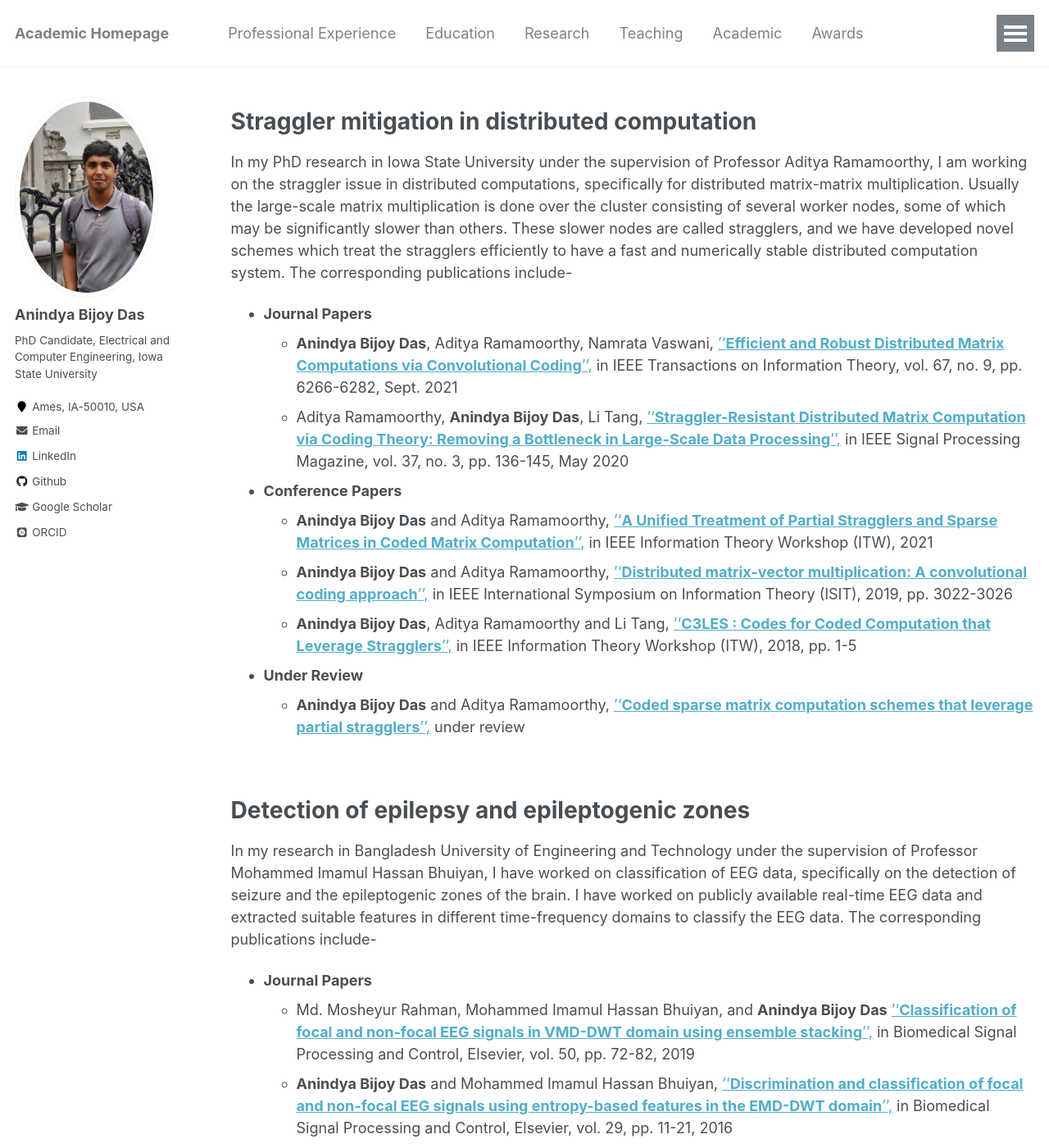
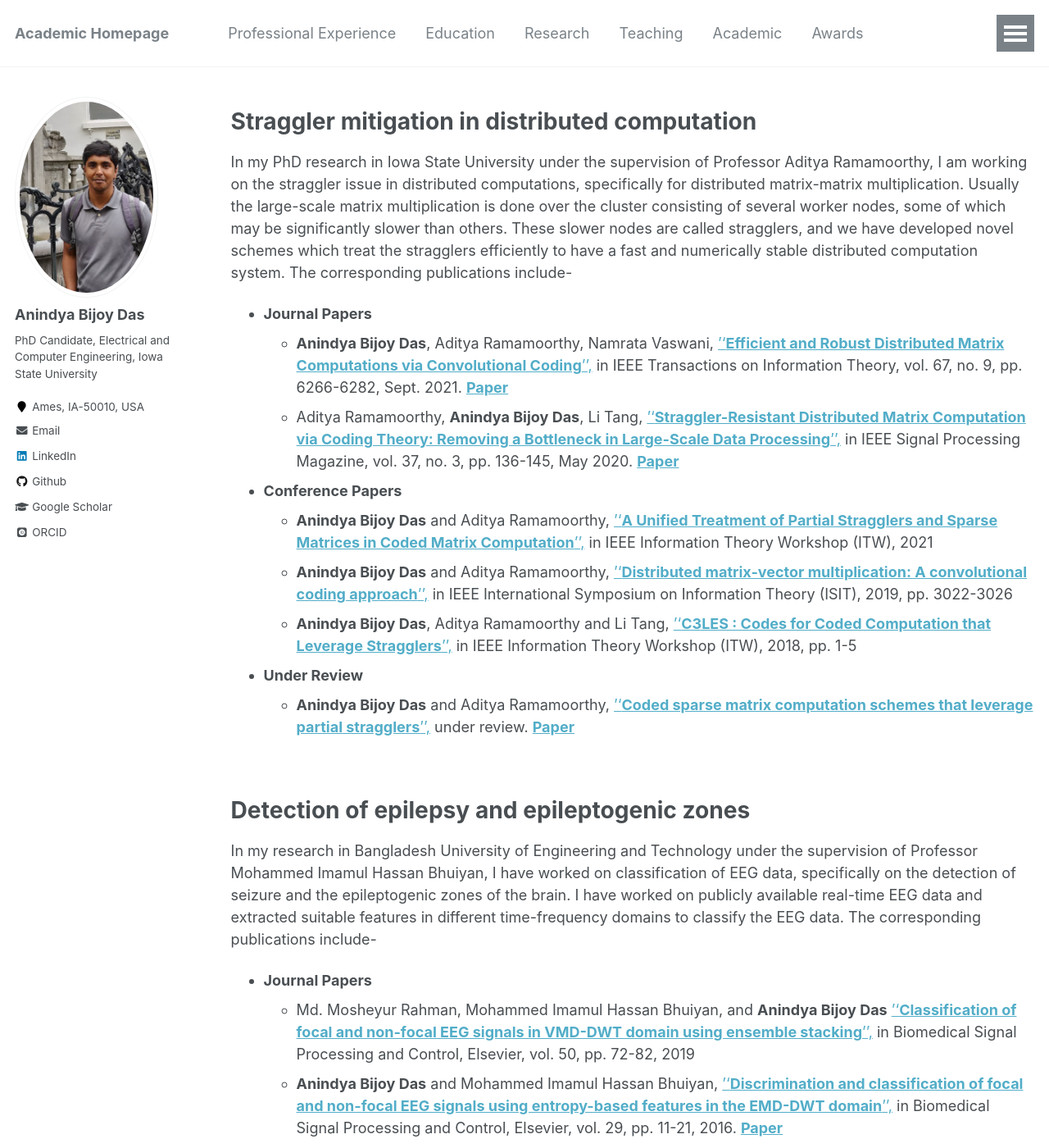
Before and after one commit to anindyabijoydas/portfolio, a Jekyll site: the page built from _pages/research.md, in a window 1280 px wide and 1400 px high. Shown: the whole window at 82% size. Built offline with Jekyll 4.4.1, drawn with Linux system fonts in a browser that asks for light colours; some web fonts are replaced; some of the changed text lies outside the part shown.

Commit message:
Update research.md

```diff
--- a/_pages/research.md
+++ b/_pages/research.md
@@ -12,8 +12,8 @@ Straggler mitigation in distributed computation
 In my PhD research in Iowa State University under the supervision of Professor Aditya Ramamoorthy, I am working on the straggler issue in distributed computations, specifically for distributed matrix-matrix multiplication. Usually the large-scale matrix multiplication is done over the cluster consisting of several worker nodes, some of which may be significantly slower than others. These slower nodes are called stragglers, and we have developed novel schemes which treat the stragglers efficiently to have a fast and numerically stable distributed computation system. The corresponding publications include-
 
 * **Journal Papers**
-   * **Anindya Bijoy Das**, Aditya Ramamoorthy, Namrata Vaswani, [''**Efficient and Robust Distributed Matrix Computations via Convolutional Coding**'',](https://ieeexplore.ieee.org/abstract/document/9478901) in IEEE Transactions on Information Theory, vol. 67, no. 9, pp. 6266-6282, Sept. 2021
-   * Aditya Ramamoorthy, **Anindya Bijoy Das**, Li Tang, [''**Straggler-Resistant Distributed Matrix Computation via Coding Theory: Removing a Bottleneck in Large-Scale Data Processing**'',](https://ieeexplore.ieee.org/abstract/document/9084368) in IEEE Signal Processing Magazine, vol. 37, no. 3, pp. 136-145, May 2020
+   * **Anindya Bijoy Das**, Aditya Ramamoorthy, Namrata Vaswani, [''**Efficient and Robust Distributed Matrix Computations via Convolutional Coding**'',](https://ieeexplore.ieee.org/abstract/document/9478901) in IEEE Transactions on Information Theory, vol. 67, no. 9, pp. 6266-6282, Sept. 2021. [**Paper**](https://www.dropbox.com/s/jor6hn9lkdba62c/ittrans.pdf?dl=0)
+   * Aditya Ramamoorthy, **Anindya Bijoy Das**, Li Tang, [''**Straggler-Resistant Distributed Matrix Computation via Coding Theory: Removing a Bottleneck in Large-Scale Data Processing**'',](https://ieeexplore.ieee.org/abstract/document/9084368) in IEEE Signal Processing Magazine, vol. 37, no. 3, pp. 136-145, May 2020. [**Paper**](https://www.dropbox.com/s/48di7uhogpsv49k/spmag.pdf?dl=0)
 
 * **Conference Papers**
    * **Anindya Bijoy Das** and Aditya Ramamoorthy, [''**A Unified Treatment of Partial Stragglers and Sparse Matrices in Coded Matrix Computation**'',](https://arxiv.org/abs/2109.12070) in IEEE Information Theory Workshop (ITW), 2021
@@ -21,7 +21,7 @@ In my PhD research in Iowa State University under the supervision of Professor A
    * **Anindya Bijoy Das**, Aditya Ramamoorthy and Li Tang, [''**C3LES : Codes for Coded Computation that Leverage Stragglers**'',](https://ieeexplore.ieee.org/abstract/document/8613321) in IEEE Information Theory Workshop (ITW), 2018, pp. 1-5
 
 * **Under Review**
-   * **Anindya Bijoy Das** and Aditya Ramamoorthy, [''**Coded sparse matrix computation schemes that leverage partial stragglers**'',](https://arxiv.org/abs/2012.06065) under review <br />
+   * **Anindya Bijoy Das** and Aditya Ramamoorthy, [''**Coded sparse matrix computation schemes that leverage partial stragglers**'',](https://arxiv.org/abs/2012.06065) under review. [**Paper**](https://www.dropbox.com/s/qdstmozj03gxtpw/sparse.pdf?dl=0) <br />
 <br /> <br />
 
 
@@ -31,8 +31,8 @@ In my research in Bangladesh University of Engineering and Technology under the
 
 * **Journal Papers**
    * Md. Mosheyur Rahman, Mohammed Imamul Hassan Bhuiyan, and **Anindya Bijoy Das** [''**Classification of focal and non-focal EEG signals in VMD-DWT domain using ensemble stacking**'',](https://www.sciencedirect.com/science/article/abs/pii/S1746809419300126) in Biomedical Signal Processing and Control, Elsevier, vol. 50, pp. 72-82, 2019
-   * **Anindya Bijoy Das** and Mohammed Imamul Hassan Bhuiyan, [''**Discrimination and classification of focal and non-focal EEG signals using entropy-based features in the EMD-DWT domain**'',](https://www.sciencedirect.com/science/article/abs/pii/S1746809416300465) in Biomedical Signal Processing and Control, Elsevier, vol. 29, pp. 11-21, 2016
-   * **Anindya Bijoy Das**, Mohammed Imamul Hassan Bhuiyan and S M Shafiul Alam, [''**Classification of EEG signals using normal inverse Gaussian parameters in the dual-tree complex wavelet transform domain for seizure detection**'',](https://link.springer.com/article/10.1007%2Fs11760-014-0736-2) in Signal, Image and Video Processing , Springer, vol. 10, issue 2, pp. 259-266, 2016
+   * **Anindya Bijoy Das** and Mohammed Imamul Hassan Bhuiyan, [''**Discrimination and classification of focal and non-focal EEG signals using entropy-based features in the EMD-DWT domain**'',](https://www.sciencedirect.com/science/article/abs/pii/S1746809416300465) in Biomedical Signal Processing and Control, Elsevier, vol. 29, pp. 11-21, 2016. [**Paper**](https://www.dropbox.com/s/lopr5cq523l9ibw/bspc.pdf?dl=0)
+   * **Anindya Bijoy Das**, Mohammed Imamul Hassan Bhuiyan and S M Shafiul Alam, [''**Classification of EEG signals using normal inverse Gaussian parameters in the dual-tree complex wavelet transform domain for seizure detection**'',](https://link.springer.com/article/10.1007%2Fs11760-014-0736-2) in Signal, Image and Video Processing , Springer, vol. 10, issue 2, pp. 259-266, 2016. [**Paper**](https://www.dropbox.com/s/8np8rlffnsqalu9/sivp.pdf?dl=0)
 
 * **Conference Papers**
    * **Anindya Bijoy Das** and Mohammed Imamul Hassan Bhuiyan, [''**Discrimination of focal and non-focal EEG signals using entropy-based features in EEMD and CEEMDAN domains**'',](https://ieeexplore.ieee.org/abstract/document/7853950) in IEEE International Conference on Electrical and Computer Engineering (ICECE), pp. 435-438, 2016
```
